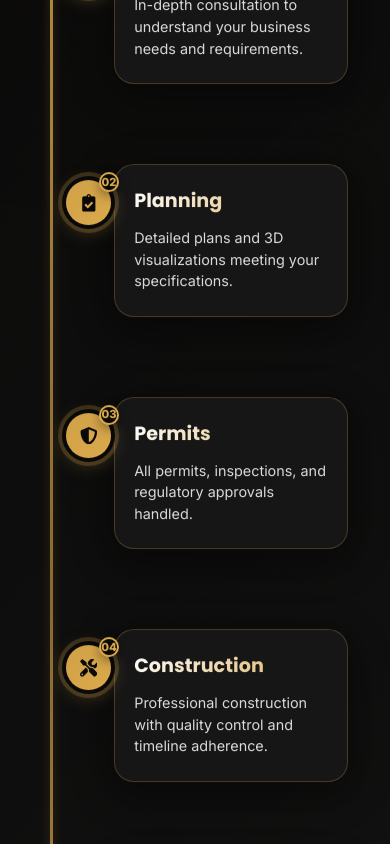
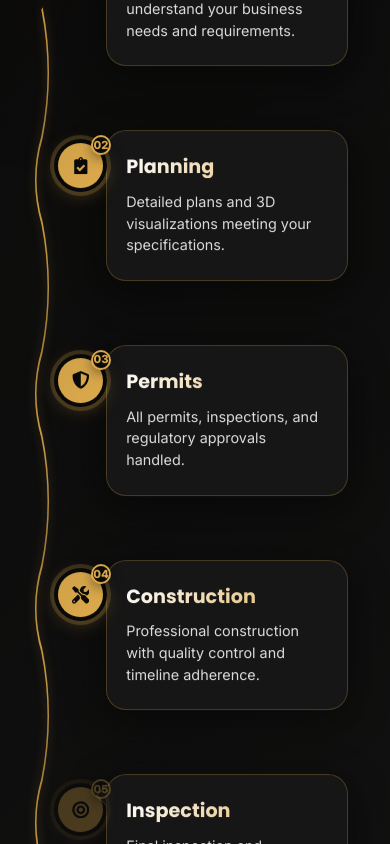
Before and after one commit to NetspireStudios/festbau-construction, a React (Create React App) app: page /commercial in a window 390 px wide. Shown: the part 5880-6724 px from the top of the page. Built offline with nearby package versions, Linux system fonts and the light colour scheme.

Commit message:
Major UI Improvements: Contact Page Google Maps + Animated Timeline Curves + Bug Fixes

```diff
--- a/src/components/ContactPageStyles.css
+++ b/src/components/ContactPageStyles.css
@@ -176,8 +176,14 @@
 }
 
 .textarea-wrapper .input-icon {
-  top: 1rem;
-  align-self: flex-start;
+  top: 1.25rem;
+  left: 1rem;
+  position: absolute;
+  z-index: 2;
+  transform: translateY(-50%);
+  color: rgba(221, 171, 77, 0.7);
+  font-size: 1rem;
+  pointer-events: none;
 }
 
 .form-group input,
@@ -416,9 +422,260 @@
     left: 0.9rem;
   }
 
+  .textarea-wrapper .input-icon {
+    top: 1.1rem;
+    left: 0.9rem;
+    transform: translateY(-50%);
+  }
+
   .submit-btn {
     padding: 1rem 1.5rem;
     font-size: 0.85rem;
     gap: 0.6rem;
   }
 }
+
+/* ===== GOOGLE MAP SECTION ===== */
+.contact-map-section {
+  background: linear-gradient(135deg, rgba(15, 15, 15, 0.95) 0%, rgba(25, 25, 25, 0.95) 100%);
+  padding: 6rem 0;
+  border-top: 1px solid rgba(221, 171, 77, 0.2);
+}
+
+.map-header {
+  text-align: center;
+  margin-bottom: 4rem;
+}
+
+.map-title {
+  font-size: 2.5rem;
+  font-weight: 700;
+  color: var(--white);
+  margin-bottom: 1rem;
+  background: linear-gradient(135deg, var(--white) 0%, var(--gold) 100%);
+  -webkit-background-clip: text;
+  -webkit-text-fill-color: transparent;
+  background-clip: text;
+}
+
+.map-description {
+  font-size: 1.1rem;
+  color: rgba(255, 255, 255, 0.8);
+  max-width: 600px;
+  margin: 0 auto;
+  line-height: 1.6;
+}
+
+.map-container {
+  max-width: 1200px;
+  margin: 0 auto;
+  padding: 0 2rem;
+}
+
+.map-wrapper {
+  position: relative;
+  border-radius: 20px;
+  overflow: hidden;
+  box-shadow: 0 20px 60px rgba(0, 0, 0, 0.4);
+  border: 1px solid rgba(221, 171, 77, 0.3);
+  background: rgba(25, 25, 25, 0.9);
+}
+
+.map-wrapper iframe {
+  width: 100%;
+  height: 450px;
+  border: none;
+  display: block;
+  transition: all 0.3s ease;
+}
+
+.map-wrapper:hover iframe {
+  transform: scale(1.02);
+}
+
+/* Map Overlay Info */
+.map-overlay {
+  position: absolute;
+  top: 20px;
+  left: 20px;
+  background: rgba(10, 10, 10, 0.95);
+  backdrop-filter: blur(20px);
+  border-radius: 15px;
+  padding: 1.5rem;
+  border: 1px solid rgba(221, 171, 77, 0.3);
+  box-shadow: 0 10px 30px rgba(0, 0, 0, 0.5);
+  transition: all 0.3s ease;
+}
+
+.map-overlay:hover {
+  transform: translateY(-3px);
+  box-shadow: 0 15px 40px rgba(0, 0, 0, 0.6);
+  border-color: rgba(221, 171, 77, 0.5);
+}
+
+.map-info {
+  display: flex;
+  align-items: center;
+  gap: 1rem;
+}
+
+.map-info-icon {
+  background: linear-gradient(135deg, var(--gold) 0%, var(--gold-light) 100%);
+  border-radius: 50%;
+  width: 50px;
+  height: 50px;
+  display: flex;
+  align-items: center;
+  justify-content: center;
+  color: var(--primary-black);
+  font-size: 1.2rem;
+  flex-shrink: 0;
+  box-shadow: 0 4px 15px rgba(221, 171, 77, 0.4);
+}
+
+.map-info-details h3 {
+  font-size: 1.1rem;
+  font-weight: 600;
+  color: var(--white);
+  margin-bottom: 0.3rem;
+}
+
+.map-info-details p {
+  font-size: 0.9rem;
+  color: rgba(255, 255, 255, 0.7);
+  margin-bottom: 0.5rem;
+}
+
+.directions-link {
+  display: inline-flex;
+  align-items: center;
+  gap: 0.5rem;
+  color: var(--gold);
+  text-decoration: none;
+  font-size: 0.85rem;
+  font-weight: 600;
+  transition: all 0.3s ease;
+  padding: 0.3rem 0;
+}
+
+.directions-link:hover {
+  color: var(--gold-light);
+  transform: translateX(3px);
+}
+
+.directions-link::after {
+  content: '→';
+  transition: transform 0.3s ease;
+}
+
+.directions-link:hover::after {
+  transform: translateX(3px);
+}
+
+/* ===== MAP RESPONSIVE DESIGN ===== */
+@media (max-width: 1024px) {
+  .contact-map-section {
+    padding: 4rem 0;
+  }
+
+  .map-title {
+    font-size: 2.2rem;
+  }
+
+  .map-container {
+    padding: 0 1.5rem;
+  }
+
+  .map-wrapper iframe {
+    height: 400px;
+  }
+}
+
+@media (max-width: 768px) {
+  .contact-map-section {
+    padding: 3rem 0;
+  }
+
+  .map-header {
+    margin-bottom: 3rem;
+  }
+
+  .map-title {
+    font-size: 1.8rem;
+    margin-bottom: 0.8rem;
+  }
+
+  .map-description {
+    font-size: 1rem;
+    padding: 0 1rem;
+  }
+
+  .map-container {
+    padding: 0 1rem;
+  }
+
+  .map-wrapper {
+    border-radius: 15px;
+  }
+
+  .map-wrapper iframe {
+    height: 350px;
+  }
+
+  .map-overlay {
+    position: static;
+    margin-top: 1rem;
+    background: rgba(15, 15, 15, 0.98);
+  }
+
+  .map-info {
+    flex-direction: column;
+    text-align: center;
+    gap: 0.8rem;
+  }
+
+  .map-info-icon {
+    width: 45px;
+    height: 45px;
+    font-size: 1.1rem;
+  }
+}
+
+@media (max-width: 480px) {
+  .contact-map-section {
+    padding: 2rem 0;
+  }
+
+  .map-header {
+    margin-bottom: 2rem;
+  }
+
+  .map-title {
+    font-size: 1.6rem;
+  }
+
+  .map-description {
+    font-size: 0.95rem;
+  }
+
+  .map-wrapper iframe {
+    height: 300px;
+  }
+
+  .map-overlay {
+    padding: 1rem;
+    border-radius: 12px;
+  }
+
+  .map-info-details h3 {
+    font-size: 1rem;
+  }
+
+  .map-info-details p {
+    font-size: 0.85rem;
+  }
+
+  .directions-link {
+    font-size: 0.8rem;
+  }
+}
--- a/src/components/ModernTimeline.css
+++ b/src/components/ModernTimeline.css
@@ -1,4 +1,4 @@
-/* Modern Timeline Component Styles - COLLISION FIX */
+/* Modern Timeline Component Styles - ANIMATED CURVES */
 .modern-timeline-section {
   background: linear-gradient(135deg, rgba(10, 10, 10, 0.9) 0%, rgba(20, 20, 20, 0.9) 100%);
   position: relative;
@@ -26,25 +26,20 @@
   padding: 3rem 2rem;
 }
 
-/* Desktop Timeline Line */
-.timeline-line {
+/* Animated SVG Timeline */
+.timeline-svg {
   position: absolute;
   left: 50%;
   top: 3rem;
   bottom: 3rem;
-  width: 4px;
-  background: linear-gradient(180deg,
-    rgba(221, 171, 77, 0.8) 0%,
-    rgba(221, 171, 77, 0.6) 50%,
-    rgba(221, 171, 77, 0.8) 100%
-  );
+  width: 100px;
+  height: calc(100% - 6rem);
   transform: translateX(-50%);
-  border-radius: 3px;
   z-index: 1;
-  box-shadow: 0 0 10px rgba(221, 171, 77, 0.3);
+  pointer-events: none;
 }
 
-/* Timeline Steps - ANTI-COLLISION LAYOUT */
+/* Timeline Steps - ANIMATED LAYOUT */
 .timeline-step {
   position: relative;
   display: flex;
@@ -80,7 +75,7 @@
   text-align: left;
 }
 
-/* Step Icon - SAFE POSITIONING */
+/* Step Icon - ENHANCED POSITIONING */
 .step-icon {
   position: absolute;
   left: 50%;
@@ -145,12 +140,12 @@
   position: relative;
 }
 
-/* Content Arrows */
+/* Content Arrows - Simplified for SVG curves */
 .step-content::before {
   content: '';
   position: absolute;
-  width: 24px;
-  height: 24px;
+  width: 20px;
+  height: 20px;
   background: rgba(25, 25, 25, 0.9);
   border: 1px solid rgba(221, 171, 77, 0.25);
   transform: rotate(45deg);
@@ -159,22 +154,17 @@
 }
 
 .timeline-step.left .step-content::before {
-  right: -12px;
+  right: -10px;
   transform: translateY(-50%) rotate(45deg);
   border-left: none;
   border-bottom: none;
 }
 
 .timeline-step.right .step-content::before {
-  left: -12px;
+  left: -10px;
   transform: translateY(-50%) rotate(45deg);
   border-right: none;
   border-top: none;
-}
-
-/* Remove step connector */
-.step-connector {
-  display: none !important;
 }
 
 /* Hover Effects */
@@ -228,20 +218,22 @@
     padding: 2rem 1.5rem;
   }
 
-  /* Mobile Timeline Line */
-  .timeline-line {
-    left: 3rem;
+  /* Mobile SVG Timeline */
+  .timeline-svg {
+    left: 2.5rem;
     top: 2rem;
     bottom: 2rem;
-    width: 3px;
-    transform: none;
+    width: 60px;
+    height: calc(100% - 4rem);
+    transform: translateX(-50%);
   }
 
-  /* Mobile Steps - Left Aligned with Safe Spacing */
+  /* Mobile Steps - Left Aligned with SVG curves */
   .timeline-step {
     justify-content: flex-start;
     margin-bottom: 4rem;
     min-height: auto;
+    align-items: flex-start;
   }
 
   .timeline-step:last-child {
@@ -250,17 +242,17 @@
 
   .timeline-step.left .step-content,
   .timeline-step.right .step-content {
-    width: calc(100% - 8rem);
-    margin-left: 7rem;
+    width: calc(100% - 6.5rem);
+    margin-left: 6rem;
     margin-right: 1rem;
     text-align: left;
   }
 
-  /* Mobile Icons */
+  /* Mobile Icons - Better Positioning */
   .step-icon {
-    left: 3rem;
-    top: 2rem;
-    transform: none;
+    left: 2.5rem;
+    top: 1rem;
+    transform: translateX(-50%);
     width: 50px;
     height: 50px;
     font-size: 1.2rem;
@@ -272,7 +264,7 @@
   }
 
   .step-icon:hover {
-    transform: scale(1.1);
+    transform: translateX(-50%) scale(1.1);
   }
 
   .step-number {
@@ -283,28 +275,30 @@
     right: -10px;
   }
 
-  /* Mobile Content with Extra Padding */
+  /* Mobile Content with Better Spacing */
   .step-content {
     padding: 2rem 1.5rem;
-    margin-top: 1rem;
+    margin-top: 0;
+    position: relative;
   }
 
   .step-content::before {
-    left: -12px !important;
-    top: 2rem !important;
+    left: -10px !important;
+    top: 1rem !important;
     transform: rotate(45deg) !important;
     border-right: none !important;
     border-top: none !important;
     border-left: 1px solid rgba(221, 171, 77, 0.25) !important;
     border-bottom: 1px solid rgba(221, 171, 77, 0.25) !important;
-    width: 20px;
-    height: 20px;
+    width: 16px;
+    height: 16px;
   }
 
   /* Mobile Typography */
   .step-title {
     font-size: 1.3rem;
     margin-bottom: 1rem;
+    line-height: 1.2;
   }
 
   .step-description {
@@ -333,22 +327,26 @@
     padding: 1rem 1rem;
   }
 
-  .timeline-line {
-    left: 2.5rem;
+  .timeline-svg {
+    left: 2rem;
+    width: 50px;
+    transform: translateX(-50%);
   }
 
   .timeline-step.left .step-content,
   .timeline-step.right .step-content {
-    width: calc(100% - 6.5rem);
-    margin-left: 5.5rem;
+    width: calc(100% - 5.5rem);
+    margin-left: 5rem;
     margin-right: 1rem;
   }
 
   .step-icon {
-    left: 2.5rem;
+    left: 2rem;
     width: 45px;
     height: 45px;
     font-size: 1.1rem;
+    top: 0.8rem;
+    transform: translateX(-50%);
   }
 
   .step-number {
@@ -366,6 +364,7 @@
   .step-title {
     font-size: 1.2rem;
     margin-bottom: 0.8rem;
+    line-height: 1.2;
   }
 
   .step-description {
@@ -374,10 +373,10 @@
   }
 
   .step-content::before {
-    width: 18px;
-    height: 18px;
-    left: -10px !important;
-    top: 1.5rem !important;
+    width: 14px;
+    height: 14px;
+    left: -8px !important;
+    top: 0.8rem !important;
   }
 }
 
@@ -389,3 +388,8 @@
 .step-content {
   transition: all 0.4s cubic-bezier(0.25, 0.46, 0.45, 0.94);
 }
+
+/* SVG Animation Performance */
+.timeline-svg path {
+  will-change: stroke-dashoffset;
+}
--- a/src/components/ModernTimeline.js
+++ b/src/components/ModernTimeline.js
@@ -1,8 +1,38 @@
-import React from 'react';
+import React, { useEffect, useRef, useState } from 'react';
 import { motion } from 'framer-motion';
 import './ModernTimeline.css';
 
 const ModernTimeline = ({ steps, title, subtitle }) => {
+  const timelineRef = useRef(null);
+  const [scrollProgress, setScrollProgress] = useState(0);
+
+  useEffect(() => {
+    const handleScroll = () => {
+      if (!timelineRef.current) return;
+
+      const element = timelineRef.current;
+      const rect = element.getBoundingClientRect();
+      const elementTop = rect.top;
+      const elementHeight = rect.height;
+      const windowHeight = window.innerHeight;
+
+      // Calculate scroll progress through the timeline
+      const startOffset = windowHeight * 0.8; // Start animation when element is 80% visible
+      const endOffset = -elementHeight + windowHeight * 0.2; // End when element is mostly past
+
+      const scrolled = startOffset - elementTop;
+      const totalDistance = startOffset - endOffset;
+      const progress = Math.max(0, Math.min(1, scrolled / totalDistance));
+
+      setScrollProgress(progress);
+    };
+
+    window.addEventListener('scroll', handleScroll);
+    handleScroll(); // Initial call
+
+    return () => window.removeEventListener('scroll', handleScroll);
+  }, []);
+
   const containerVariants = {
     hidden: { opacity: 0 },
     visible: {
@@ -27,18 +57,6 @@ const ModernTimeline = ({ steps, title, subtitle }) => {
       transition: {
         duration: 0.8,
         ease: [0.25, 0.46, 0.45, 0.94]
-      }
-    }
-  };
-
-  const lineVariants = {
-    hidden: { scaleY: 0 },
-    visible: {
-      scaleY: 1,
-      transition: {
-        duration: 1.5,
-        ease: "easeInOut",
-        delay: 0.5
       }
     }
   };
@@ -80,16 +98,52 @@ const ModernTimeline = ({ steps, title, subtitle }) => {
         </motion.div>
 
         <motion.div
+          ref={timelineRef}
           className="modern-timeline"
           variants={containerVariants}
           initial="hidden"
           whileInView="visible"
           viewport={{ once: true, margin: "-100px" }}
         >
-          <motion.div
-            className="timeline-line"
-            variants={lineVariants}
-          />
+          {/* Animated Timeline SVG */}
+          <svg className="timeline-svg" viewBox="0 0 100 800" preserveAspectRatio="none">
+            {steps.map((step, index) => {
+              if (index === steps.length - 1) return null; // No line after last step
+
+              const stepProgress = Math.max(0, Math.min(1, (scrollProgress * steps.length) - index));
+              const yStart = (index / (steps.length - 1)) * 700 + 50;
+              const yEnd = ((index + 1) / (steps.length - 1)) * 700 + 50;
+
+              // Create curved path
+              const pathData = `M 50 ${yStart}
+                              Q 75 ${yStart + (yEnd - yStart) * 0.3} 50 ${yStart + (yEnd - yStart) * 0.6}
+                              Q 25 ${yStart + (yEnd - yStart) * 0.8} 50 ${yEnd}`;
+
+              return (
+                <motion.path
+                  key={`path-${index}`}
+                  d={pathData}
+                  stroke="url(#gradient)"
+                  strokeWidth="3"
+                  fill="none"
+                  strokeDasharray="1000"
+                  strokeDashoffset={1000 * (1 - stepProgress)}
+                  style={{
+                    filter: 'drop-shadow(0 0 8px rgba(221, 171, 77, 0.5))'
+                  }}
+                />
+              );
+            })}
+
+            {/* Gradient definition */}
+            <defs>
+              <linearGradient id="gradient" x1="0%" y1="0%" x2="0%" y2="100%">
+                <stop offset="0%" stopColor="rgba(221, 171, 77, 0.9)" />
+                <stop offset="50%" stopColor="rgba(221, 171, 77, 0.7)" />
+                <stop offset="100%" stopColor="rgba(221, 171, 77, 0.9)" />
+              </linearGradient>
+            </defs>
+          </svg>
 
           {steps.map((step, index) => (
             <motion.div
@@ -107,6 +161,10 @@ const ModernTimeline = ({ steps, title, subtitle }) => {
                 whileHover={{
                   scale: 1.1,
                   transition: { duration: 0.3 }
+                }}
+                style={{
+                  opacity: scrollProgress * steps.length > index ? 1 : 0.3,
+                  transition: 'opacity 0.5s ease'
                 }}
               >
                 <step.icon />
@@ -135,8 +193,6 @@ const ModernTimeline = ({ steps, title, subtitle }) => {
                   <span className="mobile-description">{step.mobileDescription || step.description}</span>
                 </motion.p>
               </div>
-
-              <div className="step-connector"></div>
             </motion.div>
           ))}
         </motion.div>
--- a/src/pages/ContactPage.js
+++ b/src/pages/ContactPage.js
@@ -230,6 +230,70 @@ const ContactPage = () => {
           </form>
         </motion.div>
       </div>
+
+      {/* Google Map Section */}
+      <motion.section
+        className="contact-map-section"
+        initial={{ opacity: 0, y: 50 }}
+        whileInView={{ opacity: 1, y: 0 }}
+        transition={{ duration: 0.8 }}
+        viewport={{ once: true }}
+      >
+        <div className="container">
+          <motion.div
+            className="map-header"
+            initial={{ opacity: 0, y: 20 }}
+            whileInView={{ opacity: 1, y: 0 }}
+            transition={{ duration: 0.6 }}
+            viewport={{ once: true }}
+          >
+            <h2 className="map-title">Find Us Here</h2>
+            <p className="map-description">
+              Visit our office in Cambridge, Ontario for consultations and project discussions.
+            </p>
+          </motion.div>
+
+          <motion.div
+            className="map-container"
+            initial={{ opacity: 0, scale: 0.95 }}
+            whileInView={{ opacity: 1, scale: 1 }}
+            transition={{ duration: 0.8, delay: 0.2 }}
+            viewport={{ once: true }}
+          >
+            <div className="map-wrapper">
+              <iframe
+                src="https://www.google.com/maps/embed?pb=!1m18!1m12!1m3!1d186425.94313600284!2d-80.6424327820078!3d43.39915820701758!2m3!1f0!2f0!3f0!3m2!1i1024!2i768!4f13.1!3m3!1m2!1s0x882bf48c03ee5105%3A0x9525e7ee87ea7c52!2sCambridge%2C%20ON%2C%20Canada!5e0!3m2!1sen!2s!4v1697715023456!5m2!1sen!2s"
+                width="100%"
+                height="450"
+                style={{ border: 0 }}
+                allowFullScreen=""
+                loading="lazy"
+                referrerPolicy="no-referrer-when-downgrade"
+                title="FESTBAU Construction Office Location"
+              ></iframe>
+              <div className="map-overlay">
+                <div className="map-info">
+                  <div className="map-info-icon">
+                    <FaMapMarkerAlt />
+                  </div>
+                  <div className="map-info-details">
+                    <h3>FESTBAU Construction</h3>
+                    <p>Cambridge, ON</p>
+                    <a
+                      href="https://maps.google.com/?q=Cambridge,ON,Canada"
+                      target="_blank"
+                      rel="noopener noreferrer"
+                      className="directions-link"
+                    >
+                      Get Directions
+                    </a>
+                  </div>
+                </div>
+              </div>
+            </div>
+          </motion.div>
+        </div>
+      </motion.section>
     </motion.div>
   );
 };
```
Also changed, not shown: 1 other file (tests, documents, lock files or other folders).
